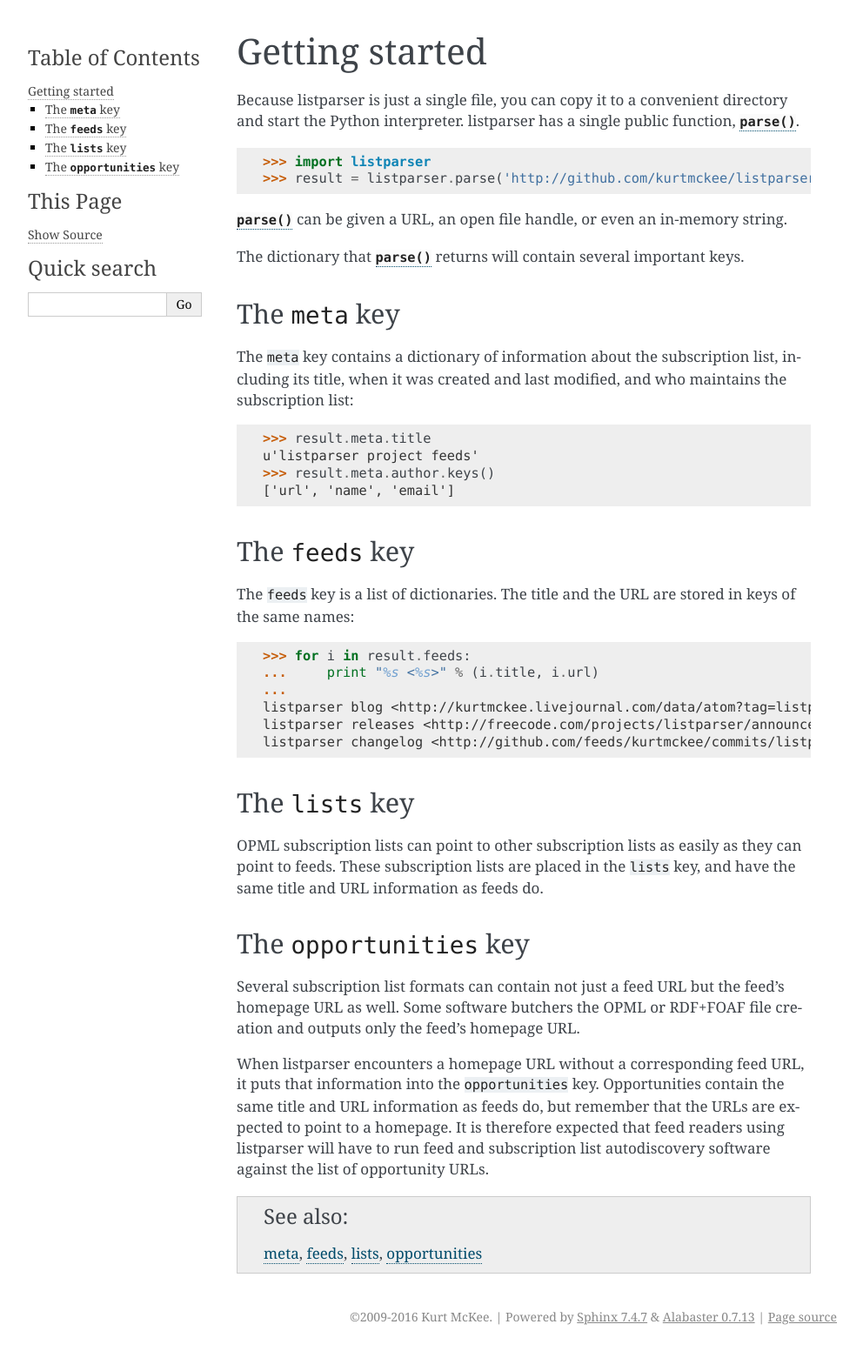
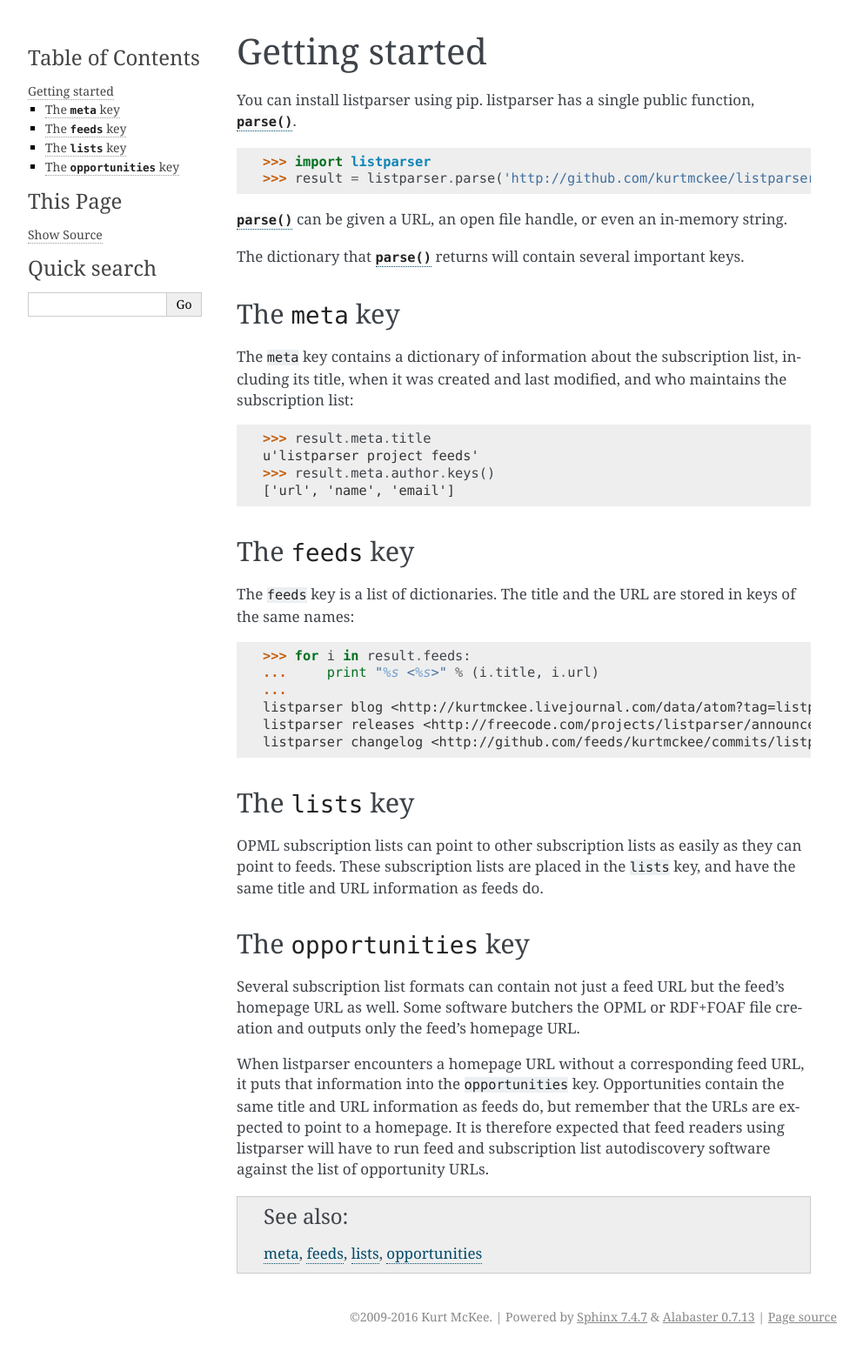
Before and after one commit to kurtmckee/listparser, a Sphinx documentation site: the page built from docs/getting-started.rst, in a window 1280 px wide. Shown: the whole page at 87% size, without its empty margins (148-1140 px from the left). Built offline with Sphinx 7.4.7, drawn with Linux system fonts in a browser that asks for light colours.

Commit message:
Docs: Remove references to listparser being a single file

```diff
--- a/docs/getting-started.rst
+++ b/docs/getting-started.rst
@@ -1,7 +1,7 @@
 Getting started
 ===============
 
-Because listparser is just a single file, you can copy it to a convenient directory and start the Python interpreter. listparser has a single public function, :py:func:`~listparser.parse`. ::
+You can install listparser using pip. listparser has a single public function, :py:func:`~listparser.parse`. ::
 
     >>> import listparser
     >>> result = listparser.parse('http://github.com/kurtmckee/listparser/raw/master/project.opml')
```
